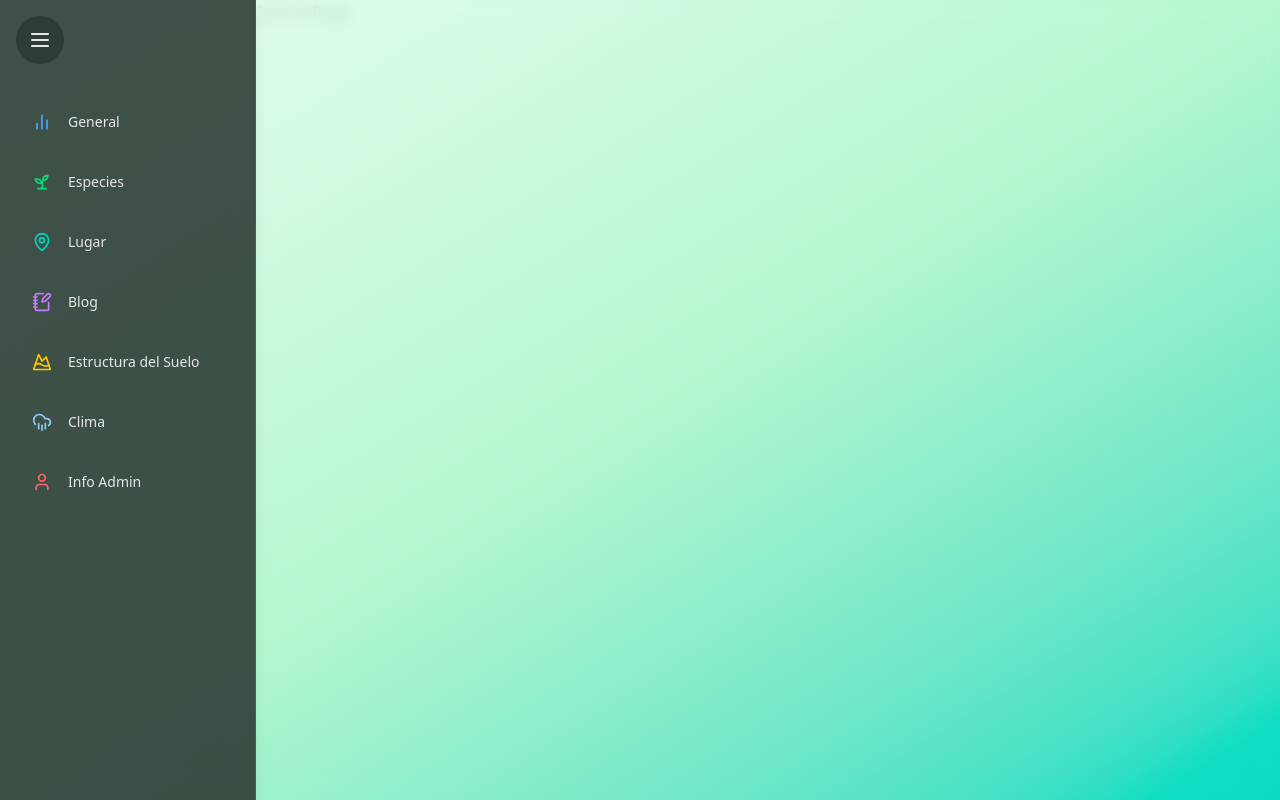
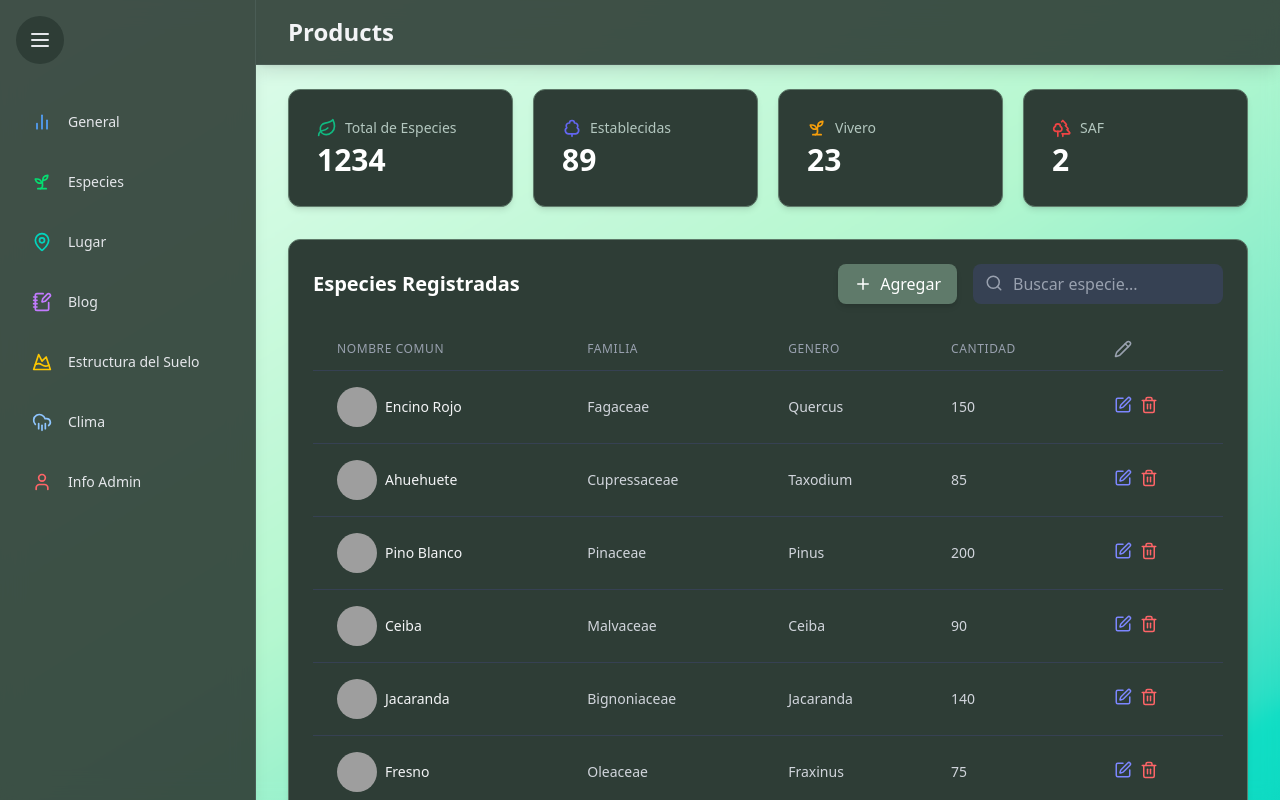
Before and after one commit to romtega/admin-dashboard, a React (Vite) app: page /species in a window 1280 px wide. Built offline with nearby package versions, Linux system fonts and the light colour scheme; grey boxes are pictures that could not be loaded.

Commit message:
feat: speciestable

```diff
--- a/src/App.jsx
+++ b/src/App.jsx
@@ -1,7 +1,7 @@
 import { Routes, Route } from "react-router-dom"
 import OverviewPage from "@/pages/OverviewPage"
 import SpeciesPage from "@/pages/SpeciesPage"
-import Sidebar from "@/components/Sidebar"
+import Sidebar from "@/components/common/Sidebar"
 
 function App() {
   return (
--- /dev/null
+++ b/src/components/species/SpeciesTable.jsx
@@ -0,0 +1,165 @@
+import { motion } from "framer-motion"
+import { Edit, Search, Trash2, Plus, Pencil } from "lucide-react"
+import { useState } from "react"
+
+const TREE_DATA = [
+  {
+    id: 1,
+    nombre_comun: "Encino Rojo",
+    familia: "Fagaceae",
+    genero: "Quercus",
+    numero: 150,
+  },
+  {
+    id: 2,
+    nombre_comun: "Ahuehuete",
+    familia: "Cupressaceae",
+    genero: "Taxodium",
+    numero: 85,
+  },
+  {
+    id: 3,
+    nombre_comun: "Pino Blanco",
+    familia: "Pinaceae",
+    genero: "Pinus",
+    numero: 200,
+  },
+  {
+    id: 4,
+    nombre_comun: "Ceiba",
+    familia: "Malvaceae",
+    genero: "Ceiba",
+    numero: 90,
+  },
+  {
+    id: 5,
+    nombre_comun: "Jacaranda",
+    familia: "Bignoniaceae",
+    genero: "Jacaranda",
+    numero: 140,
+  },
+  {
+    id: 6,
+    nombre_comun: "Fresno",
+    familia: "Oleaceae",
+    genero: "Fraxinus",
+    numero: 75,
+  },
+]
+
+const SpeciesTable = () => {
+  const [searchTerm, setSearchTerm] = useState("")
+  const [filteredData, setFilteredData] = useState(TREE_DATA)
+
+  const handleSearch = e => {
+    const term = e.target.value.toLowerCase()
+    setSearchTerm(term)
+
+    const filtered = TREE_DATA.filter(
+      data =>
+        data.nombre_comun.toLowerCase().includes(term) ||
+        data.familia.toLowerCase().includes(term) ||
+        data.genero.toLowerCase().includes(term)
+    )
+    setFilteredData(filtered)
+  }
+
+  return (
+    <motion.div
+      className="bg-[#2E3D36] flex flex-col h-full overflow-hidden shadow-md rounded-xl border border-[#5F7A6A] p-6"
+      initial={{ opacity: 0, y: 20 }}
+      animate={{ opacity: 1, y: 0 }}
+      transition={{ delay: 0.2 }}
+    >
+      {/* Header Section */}
+      <div className="flex flex-col sm:flex-row justify-between items-center mb-6 gap-4">
+        <h2 className="text-xl font-semibold text-white">
+          Especies Registradas
+        </h2>
+
+        {/* Button & Search Input Container */}
+        <div className="flex items-center gap-4 w-full sm:w-auto">
+          <button className="bg-[#5F7A6A] text-white font-medium px-4 py-2 rounded-lg shadow-md transition-all hover:bg-[#4E6658] focus:outline-none focus:ring-2 focus:ring-[#5F7A6A] flex items-center gap-2">
+            <Plus size={18} /> Agregar
+          </button>
+
+          <div className="relative w-full sm:w-[250px]">
+            <Search
+              className="absolute left-3 top-2.5 text-gray-400"
+              size={18}
+            />
+            <input
+              type="text"
+              placeholder="Buscar especie..."
+              className="bg-gray-700 text-white placeholder-gray-400 rounded-lg pl-10 pr-4 py-2 w-full focus:outline-none focus:ring-2 focus:bg-[#4E6658]"
+              onChange={handleSearch}
+              value={searchTerm}
+            />
+          </div>
+        </div>
+      </div>
+      {/* Table Wrapper - Makes the table scrollable */}
+      <div className="flex-1 overflow-auto">
+        <table className="min-w-full divide-y divide-gray-700">
+          <thead>
+            <tr>
+              <th className="px-6 py-3 text-left text-xs font-medium text-gray-400 uppercase tracking-wider">
+                Nombre comun
+              </th>
+              <th className="px-6 py-3 text-left text-xs font-medium text-gray-400 uppercase tracking-wider">
+                Familia
+              </th>
+              <th className="px-6 py-3 text-left text-xs font-medium text-gray-400 uppercase tracking-wider">
+                Genero
+              </th>
+              <th className="px-6 py-3 text-left text-xs font-medium text-gray-400 uppercase tracking-wider">
+                Cantidad
+              </th>
+              <th className="px-6 py-3 text-left text-xs font-medium text-gray-400 uppercase tracking-wider">
+                <Pencil size={18} />
+              </th>
+            </tr>
+          </thead>
+          <tbody className="divide-y divide-gray-700">
+            {filteredData.map(specie => (
+              <motion.tr
+                key={specie.id}
+                initial={{ opacity: 0 }}
+                animate={{ opacity: 1 }}
+                transition={{ duration: 0.3 }}
+              >
+                <td className="px-6 py-4 whitespace-nowrap text-sm font-medium text-gray-100 flex gap-2 items-center">
+                  <img
+                    src="https://images.unsplash.com/photo-1627989580309-bfaf3e58af6f?w=500&auto=format&fit=crop&q=60"
+                    alt="Product img"
+                    className="size-10 rounded-full"
+                  />
+                  {specie.nombre_comun}
+                </td>
+                <td className="px-6 py-4 whitespace-nowrap text-sm text-gray-300">
+                  {specie.familia}
+                </td>
+                <td className="px-6 py-4 whitespace-nowrap text-sm text-gray-300">
+                  {specie.genero}
+                </td>
+                <td className="px-6 py-4 whitespace-nowrap text-sm text-gray-300">
+                  {specie.numero}
+                </td>
+                <td className="px-6 py-4 whitespace-nowrap text-sm text-gray-300">
+                  <button className="text-indigo-400 hover:text-indigo-300 mr-2 cursor-pointer">
+                    <Edit size={18} />
+                  </button>
+                  <button className="text-red-400 hover:text-red-300 cursor-pointer">
+                    <Trash2 size={18} />
+                  </button>
+                </td>
+              </motion.tr>
+            ))}
+          </tbody>
+        </table>
+      </div>
+    </motion.div>
+  )
+}
+
+export default SpeciesTable
--- a/src/pages/SpeciesPage.jsx
+++ b/src/pages/SpeciesPage.jsx
@@ -1,5 +1,42 @@
+import { Sprout, TreeDeciduous, Leaf, Trees } from "lucide-react"
+import { motion } from "framer-motion"
+
+import Header from "@/components/common/Header"
+import StatCard from "@/components/common/StatCard"
+import SpeciesTable from "@/components/species/SpeciesTable"
+
 const SpeciesPage = () => {
-  return <div>SpeciesPage</div>
+  return (
+    <div className="flex-1 overflow-hidden relative z-10">
+      <Header title="Products" />
+
+      <main className="max-w-7xl mx-auto py-6 px-4 lg:px-8 ">
+        <motion.div
+          className="grid grid-cols-1 gap-5 sm:grid-cols-2 lg:grid-cols-4 mb-8"
+          initial={{ opacity: 0, y: 20 }}
+          animate={{ opacity: 1, y: 0 }}
+          transition={{ duration: 1 }}
+        >
+          <StatCard
+            name="Total de Especies"
+            icon={Leaf}
+            value={1234}
+            color="#10B981"
+          />
+          <StatCard
+            name="Establecidas"
+            icon={TreeDeciduous}
+            value={89}
+            color="#6366F1"
+          />
+          <StatCard name="Vivero" icon={Sprout} value={23} color="#F59E0B" />
+          <StatCard name="SAF" icon={Trees} value="2" color="#EF4444" />
+        </motion.div>
+        <SpeciesTable />
+        <div className="grid grid-col-1 lg:grid-cols-2 gap-8" />
+      </main>
+    </div>
+  )
 }
 
 export default SpeciesPage
```
Also changed, not shown: src/components/common/Sidebar.jsx (renamed from src/components/Sidebar.jsx).
